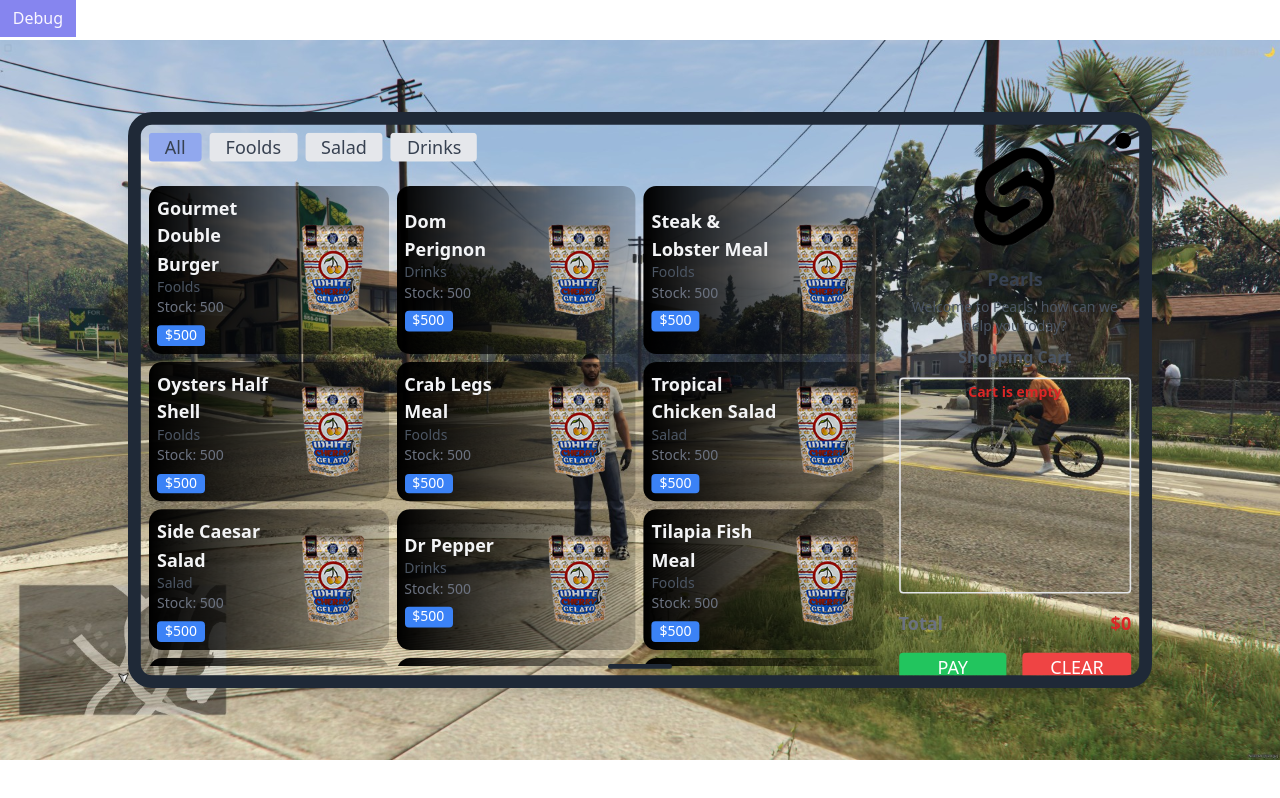
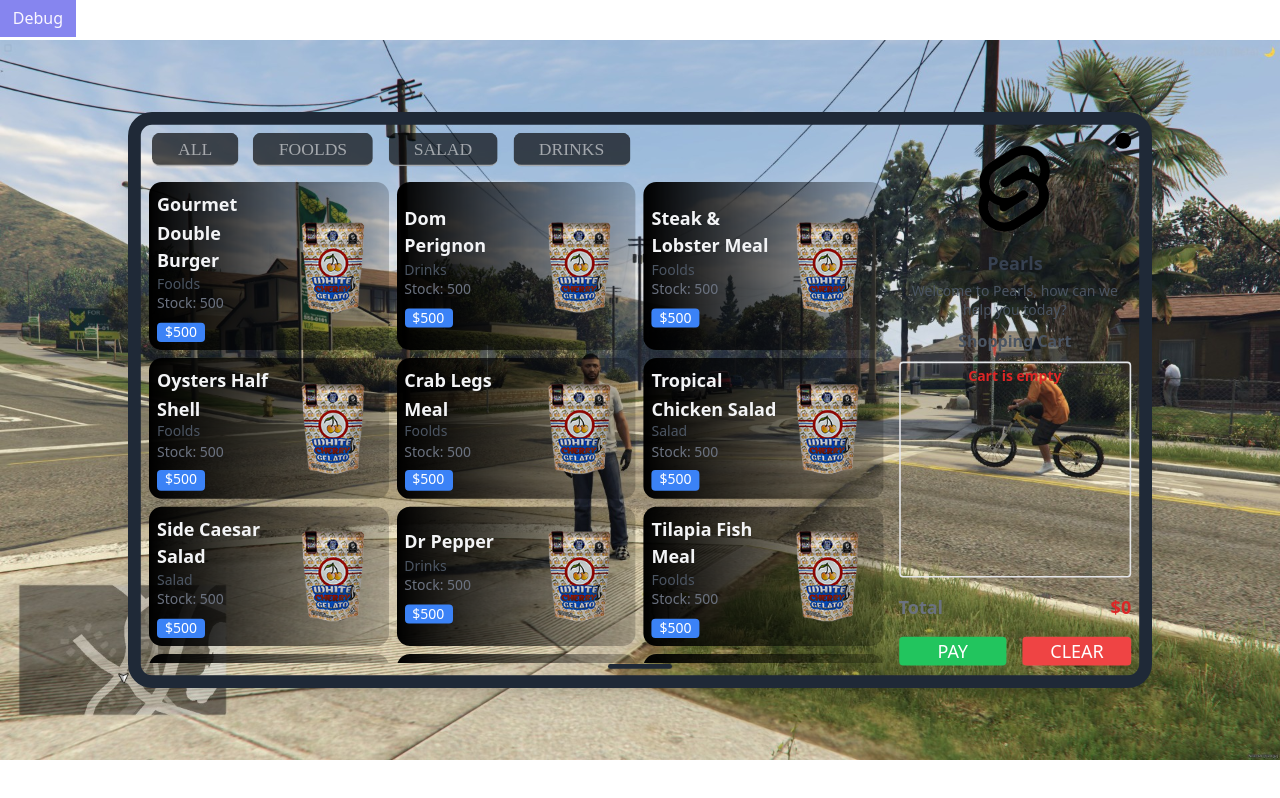
Before and after one commit to abubakarva33/fivem-store, a Svelte app: page / in a window 1280 px wide. Built offline with nearby package versions, Linux system fonts and the light colour scheme; a web font is replaced by a local one.

Commit message:
category design

```diff
--- a/src/components/ShopComponent.svelte
+++ b/src/components/ShopComponent.svelte
@@ -105,7 +105,6 @@
                 on:wheel={handleWheel}
             >
                 <button
-                    class="px-4 mb-2 text-lg text-gray-700 bg-gray-200 hover:bg-gray-300 rounded"
                     class:selected={selectedCategory === 'All'}
                     on:click={() => filterItems('All')}
                 >
@@ -113,7 +112,6 @@
                 </button>
                 {#each Object.values(shopData.shopCategory) as category}
                     <button
-                        class="px-4 mb-2 text-lg text-gray-700 bg-gray-200 hover:bg-gray-300 rounded"
                         class:selected={selectedCategory === category.name}
                         on:click={() => filterItems(category.name)}
                     >
@@ -172,7 +170,7 @@
             <img
                 src={'/images/TextBlack.png'}
                 alt="images not found"
-                class="w-32 h-32 mb-1"
+                class="w-28 h-28 mb-1"
             />
             <h3 class="text-lg text-center text-gray-700 font-semibold">
                 {shopData.shopName}
@@ -325,4 +323,29 @@
         object-fit: cover;
         border-radius: 6px;
     }
+    .category-scrollbar > button {
+        font-family: PFDinDisplayPro;
+        background-color: #040404ad;
+        color: rgba(255, 255, 255, 0.55);
+        text-transform: uppercase;
+        font-size: 11px;
+        border-bottom: 1.5px solid;
+        margin: 0% 0.5%;
+        transition: 0.25s ease-in-out;
+        -webkit-transition: 0.25s ease-in-out;
+        text-align: center;
+        line-height: normal;
+        padding: 4px 16px;
+        border-radius: 5px;
+    }
+    .category-scrollbar > button:hover {
+        background: linear-gradient(
+            0deg,
+            rgb(112 155 110) 0%,
+            rgb(88 111 86) 45.05%,
+            rgb(0 0 0 / 71%) 74.14%
+        );
+        border-bottom: 1.5px solid rgb(116 185 110);
+        border-radius: 25px;
+    }
 </style>
```
